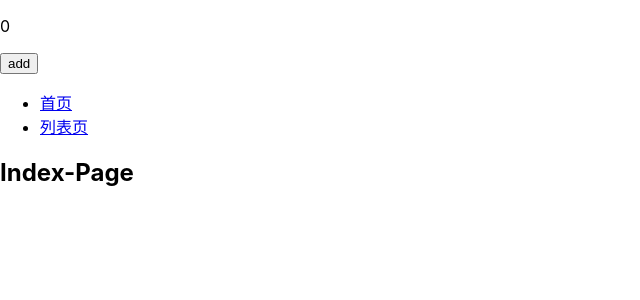
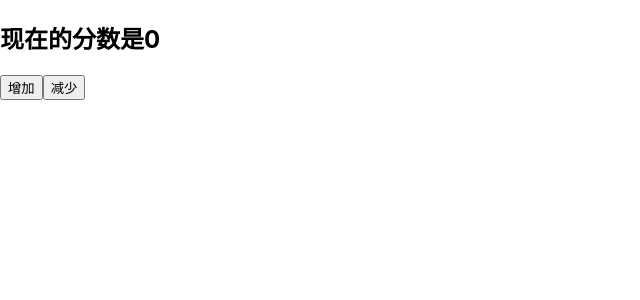
Before and after one commit to xumaozeng/my-react-app, a React (Create React App) app: page / in a window 1280 px wide. Shown: the top 300 px of the page, without its empty margins (0-640 px from the left). Built offline with nearby package versions, Linux system fonts and the light colour scheme.

Commit message:
useReducer

```diff
--- a/src/App.js
+++ b/src/App.js
@@ -1,10 +1,10 @@
 import React from "react";
-import ExamplePage from "./pages/Examples/ExamplePage";
+import UseReducerPage from "./pages/Examples/UseReducerPage";
 
 function App() {
   return (
     <div className="App">
-      <ExamplePage />
+      <UseReducerPage />
     </div>
   );
 }
--- /dev/null
+++ b/src/pages/Examples/UseReducerPage.js
@@ -0,0 +1,24 @@
+import React, { useReducer } from "react";
+
+function reducer(state, action) {
+  switch (action.type) {
+    case "add":
+      return state + 1;
+    case "sub":
+      return state - 1;
+    default:
+      return state;
+  }
+}
+
+function UseReducerPage() {
+  const [count, dispatch] = useReducer(reducer, 0);
+  return (
+    <div>
+      <h2>现在的分数是{count}</h2>
+      <button onClick={() => dispatch({ type: "add" })}>增加</button>
+      <button onClick={() => dispatch({ type: "sub" })}>减少</button>
+    </div>
+  );
+}
+export default UseReducerPage;
```
Also changed, not shown: src/pages/Examples/UseContextPage.js (added, +45 -0 lines).
